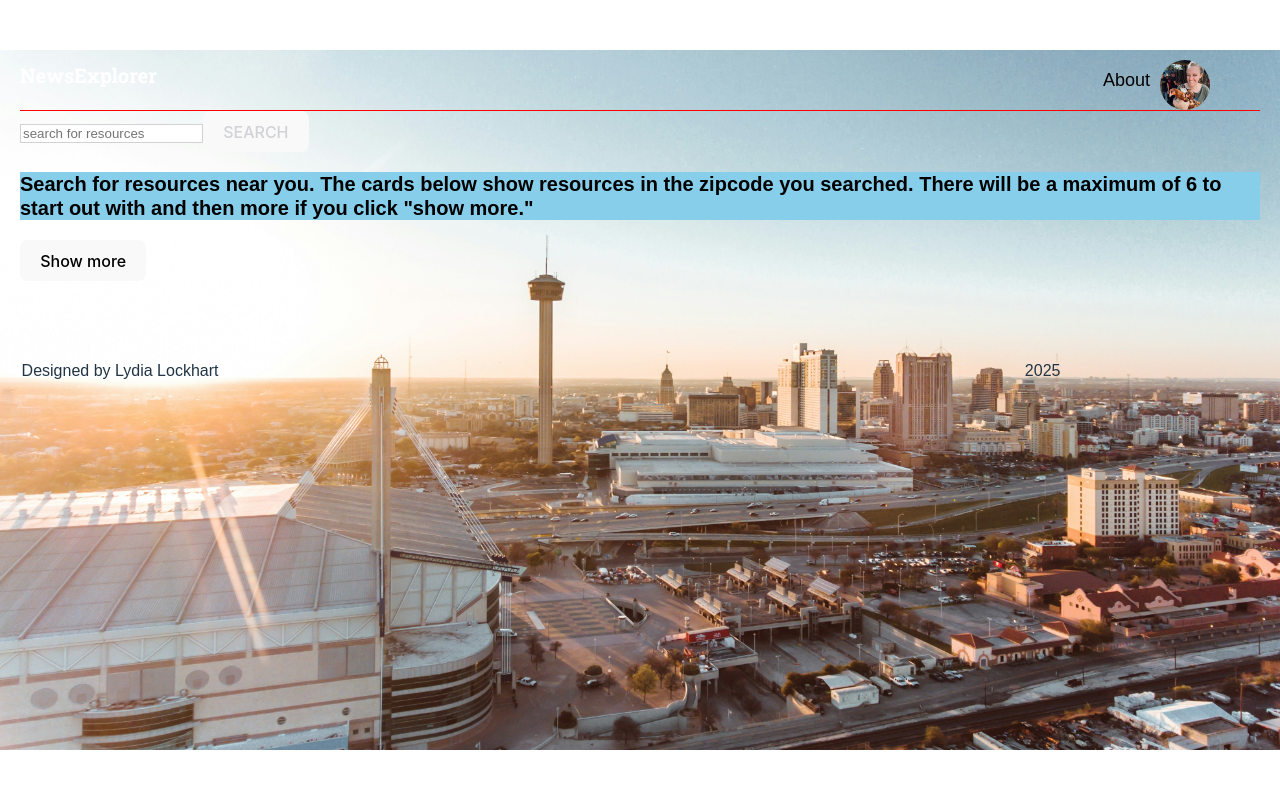
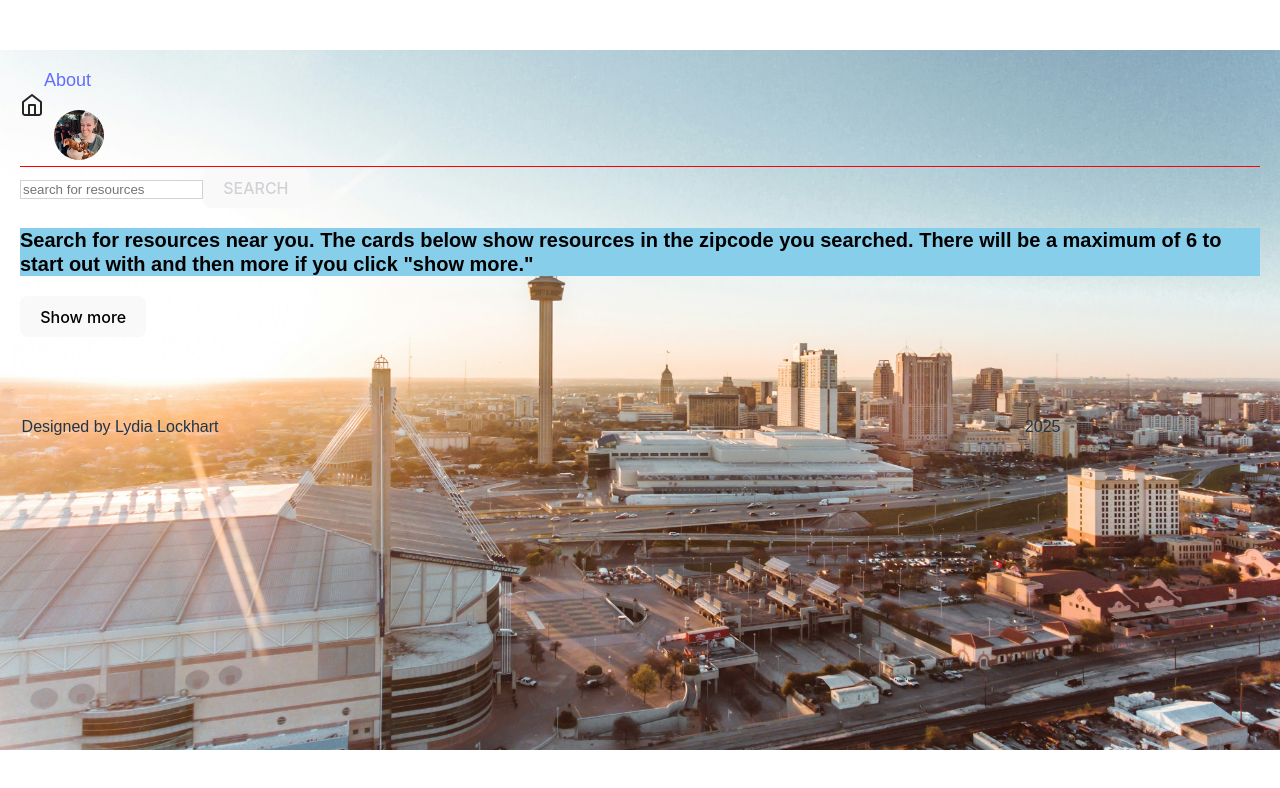
Before and after one commit to lydiacodes04/final-project, a React (Vite) app in the folder hello-vite/: page / in a window 1280 px wide. Shown: the top 788 px of the page. Built offline with nearby package versions, Linux system fonts and the light colour scheme.

Commit message:
continue working on /profile route

```diff
--- a/hello-vite/src/components/Header/Header.jsx
+++ b/hello-vite/src/components/Header/Header.jsx
@@ -1,25 +1,21 @@
 import { Link } from "react-router-dom";
 import chicken from "../../assets/chicken.jpg";
-import NewsExplorer from "../../assets/NewsExplorer.svg";
+import Home from "../../assets/Home.svg";
 import "./Header.css";
 
 // import { useContext } from "react";
 function Header() {
   return (
     <header className="header">
-      <Link to="/">
-        <img className="header__logo" src={NewsExplorer} alt="ResourceFinder" />
-      </Link>
+      <div className="header__controls">
+        <Link to="/" className="header__home">
+          <img className="header__home-logo" src={Home} alt="ResourceFinder" />
+        </Link>
 
-      <div className="header__controls">
-        <div className="header__nav">
-          {
-            <Link to="/profile" className="header__link">
-              <p className="header__username"> About </p>
-              <img className="header__avatar" src={chicken} alt="avatar" />
-            </Link>
-          }
-        </div>
+        <Link to="/profile" className="header__about">
+          <p className="header__about"> About </p>
+          <img className="header__avatar" src={chicken} alt="avatar" />
+        </Link>
       </div>
     </header>
   );
```
Also changed, not shown: hello-vite/src/components/Navigation/Navigation.jsx (added, +25 -0 lines), hello-vite/src/assets/Home.svg, hello-vite/src/components/Navigation/Navigation.css (added).
